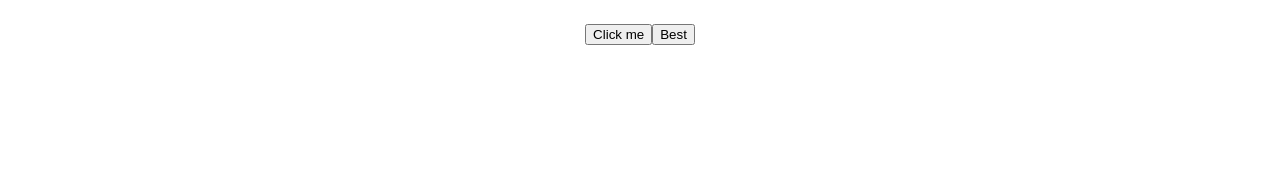
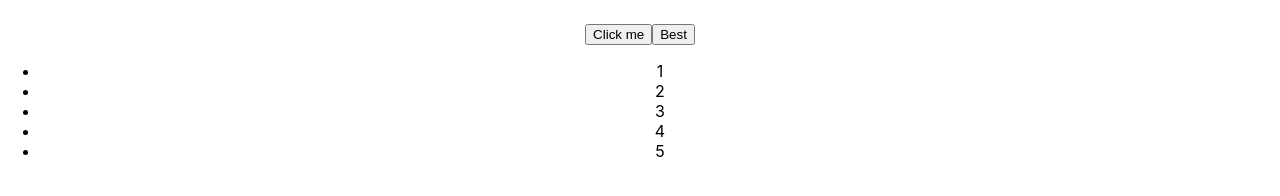
Before and after one commit to rafikulswe/React-Regular-Practice, a React (Create React App) app: page / in a window 1280 px wide. Shown: the part 240-436 px from the top of the page. Built offline with nearby package versions, Linux system fonts and the light colour scheme.

Commit message:
listItems and key

```diff
--- a/src/App.js
+++ b/src/App.js
@@ -4,6 +4,7 @@ import './App.css';
 import MainConcept from "./Components/MainConcept";
 import Clock from "./Components/Clock";
 import HandlingEvent from "./Components/HandlingEvent";
+import ListItems from "./Components/ListItems";
 
 
 function App() {
@@ -15,6 +16,7 @@ function App() {
 				<Clock date={new Date()}/>
 				<MainConcept />
 				<HandlingEvent />
+				<ListItems />
 			</p>
 		</div>
 	);
--- /dev/null
+++ b/src/Components/ListItems.js
@@ -0,0 +1,18 @@
+import React, { Component } from 'react';
+
+class ListItems extends Component {
+    constructor(props) {
+        super(props);
+        this.state = {
+            numbers: [1, 2, 3, 4, 5]
+         }
+    }
+    render() {
+
+        let listItems = this.state.numbers.map((number) =><li key={number.toString()}>{number}</li>);
+
+        return ( <ul>{listItems}</ul> );
+    }
+}
+
+export default ListItems;
```
